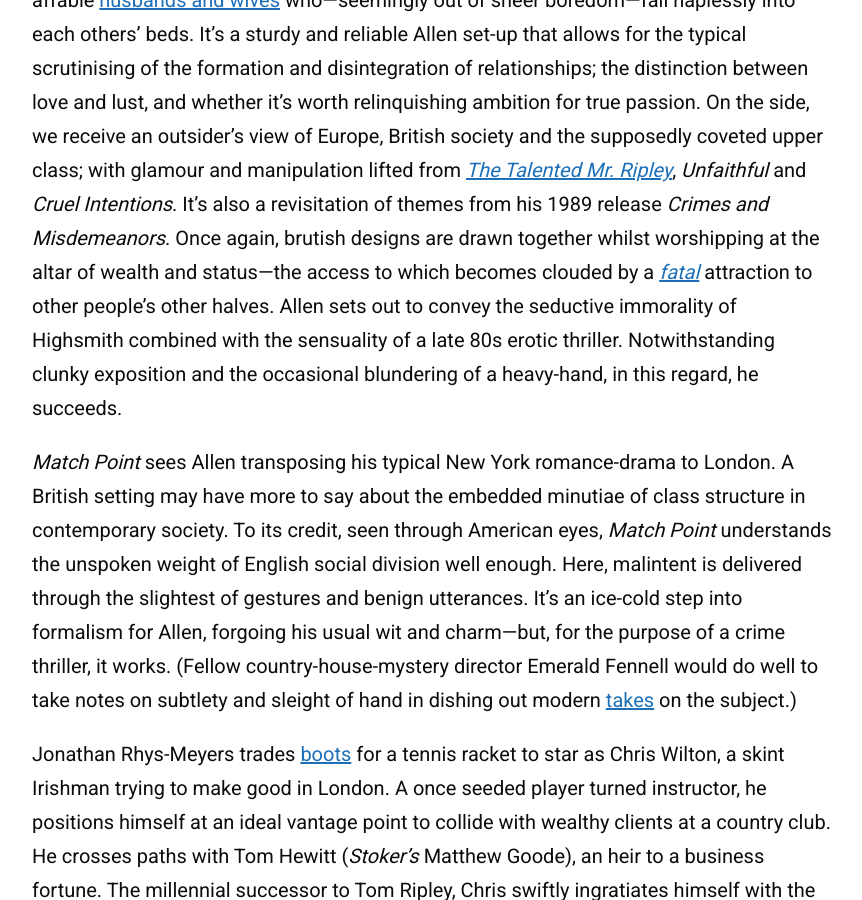
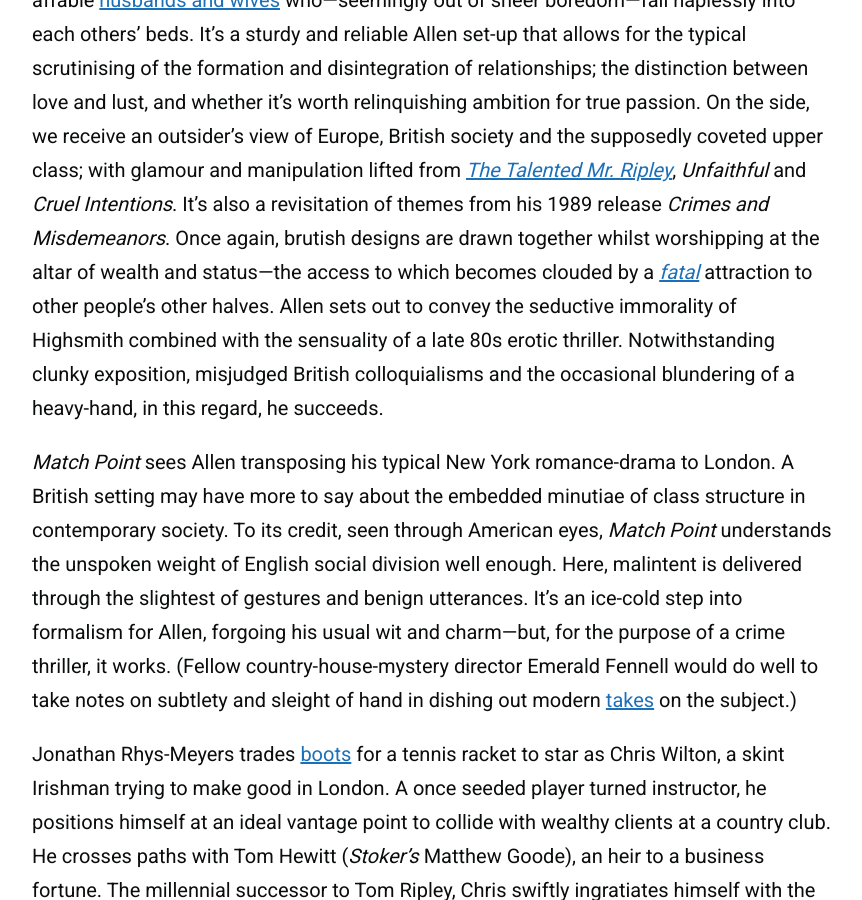
Before and after one commit to zoeurl/zoedowney.github.io, a Jekyll site: the page built from _posts/2024-2-22-match-point.md, in a window 1280 px wide and 900 px high, scrolled down 1133 px. Shown: the whole window, without its empty margins (208-1070 px from the left). Built offline with Jekyll 4.4.1, drawn with Linux system fonts in a browser that asks for light colours.

Commit message:
Update 2024-2-22-match-point.md

```diff
--- a/_posts/2024-2-22-match-point.md
+++ b/_posts/2024-2-22-match-point.md
@@ -11,7 +11,7 @@
 
 The pseudo-philosophical playbook of Woody Allen's _Match Point_ dictates that life’s transformative successes hinge on chance. Whether one’s ball makes it over the net, so to speak, or bounces defeatedly back at the player. It’s a lesson that reiterates the bitter mantra of the middle and hard-working classes: when keeping score, it's not _what_, but _who_, you know that counts. A world in which one might ‘rather be lucky than good’, and where perching tentatively on the right stoops can twist the handles of rewarding and lucrative doors. Even if this is indeed so, admirers queuing on the once sought-after [Allen's](https://www.nytimes.com/2018/01/31/movies/woody-allen.html) porch have long since found other, more worthwhile entryways to clamour outside. But, for the sake of this exercise, that is beside the (match) point.
 
-The above tennis metaphor is the apt rule of play for this story. The players: another set of affable [husbands and wives](https://www.nytimes.com/1992/09/18/movies/review-film-husbands-and-wives-fact-fiction-it-doesn-t-matter.html) who—seemingly out of sheer boredom—fall haplessly into each others' beds. It's a sturdy and reliable Allen set-up that allows for the typical scrutinising of the formation and disintegration of relationships; the distinction between love and lust, and whether it’s worth relinquishing ambition for true passion. On the side, we receive an outsider’s view of Europe, British society and the supposedly coveted upper class; with glamour and manipulation lifted from _[The Talented Mr. Ripley](https://www.zoedowney.com/the-talented-mr-ripley/)_, _Unfaithful_ and _Cruel Intentions_. It’s also a revisitation of themes from his 1989 release _Crimes and Misdemeanors_. Once again, brutish designs are drawn together whilst worshipping at the altar of wealth and status—the access to which becomes clouded by a [_fatal_](https://www.rogerebert.com/reviews/fatal-attraction-1987) attraction to other people's other halves. Allen sets out to convey the seductive immorality of Highsmith combined with the sensuality of a late 80s erotic thriller. Notwithstanding clunky exposition and the occasional blundering of a heavy-hand, in this regard, he succeeds.
+The above tennis metaphor is the apt rule of play for this story. The players: another set of affable [husbands and wives](https://www.nytimes.com/1992/09/18/movies/review-film-husbands-and-wives-fact-fiction-it-doesn-t-matter.html) who—seemingly out of sheer boredom—fall haplessly into each others' beds. It's a sturdy and reliable Allen set-up that allows for the typical scrutinising of the formation and disintegration of relationships; the distinction between love and lust, and whether it’s worth relinquishing ambition for true passion. On the side, we receive an outsider’s view of Europe, British society and the supposedly coveted upper class; with glamour and manipulation lifted from _[The Talented Mr. Ripley](https://www.zoedowney.com/the-talented-mr-ripley/)_, _Unfaithful_ and _Cruel Intentions_. It’s also a revisitation of themes from his 1989 release _Crimes and Misdemeanors_. Once again, brutish designs are drawn together whilst worshipping at the altar of wealth and status—the access to which becomes clouded by a [_fatal_](https://www.rogerebert.com/reviews/fatal-attraction-1987) attraction to other people's other halves. Allen sets out to convey the seductive immorality of Highsmith combined with the sensuality of a late 80s erotic thriller. Notwithstanding clunky exposition, misjudged British colloquialisms and the occasional blundering of a heavy-hand, in this regard, he succeeds.
 
 _Match Point_ sees Allen transposing his typical New York romance-drama to London. A British setting may have more to say about the embedded minutiae of class structure in contemporary society. To its credit, seen through American eyes, _Match Point_ understands the unspoken weight of English social division well enough. Here, malintent is delivered through the slightest of gestures and benign utterances. It’s an ice-cold step into formalism for Allen, forgoing his usual wit and charm—but, for the purpose of a crime thriller, it works. (Fellow country-house-mystery director Emerald Fennell would do well to take notes on subtlety and sleight of hand in dishing out modern [takes](https://www.rogerebert.com/reviews/saltburn-movie-review-2023) on the subject.)
 
```
